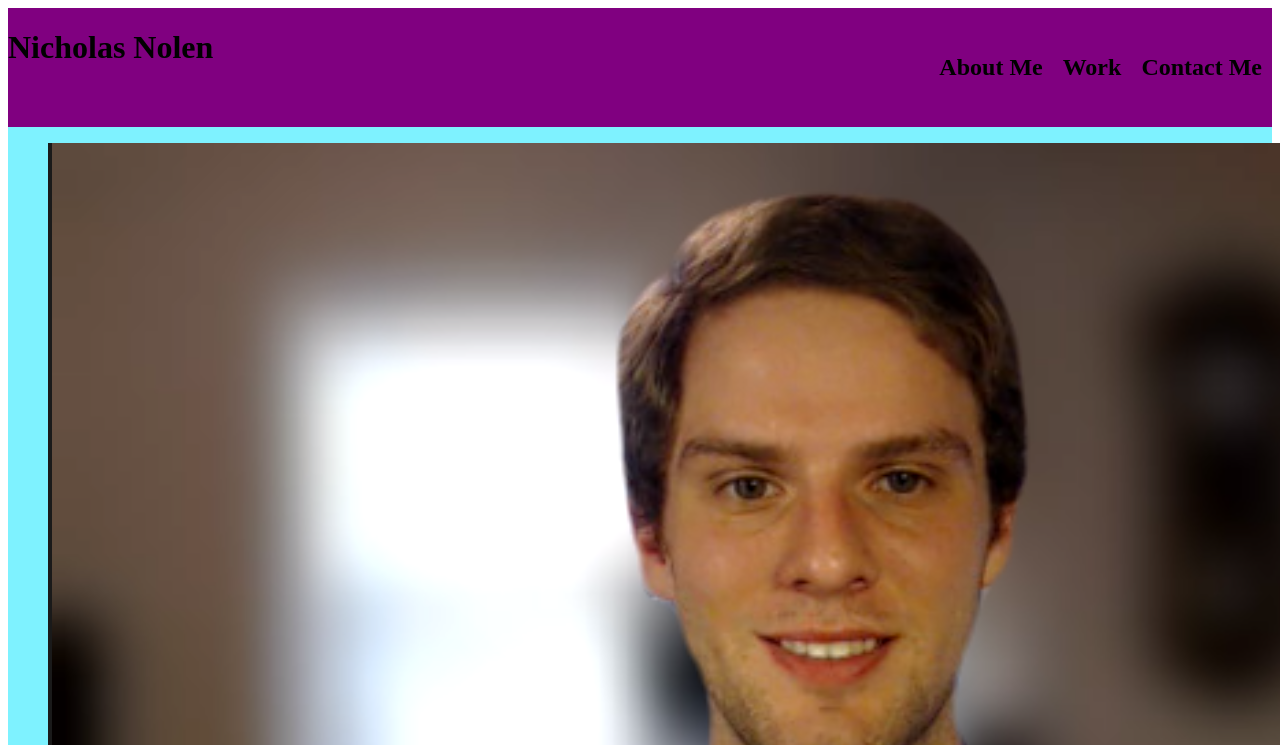
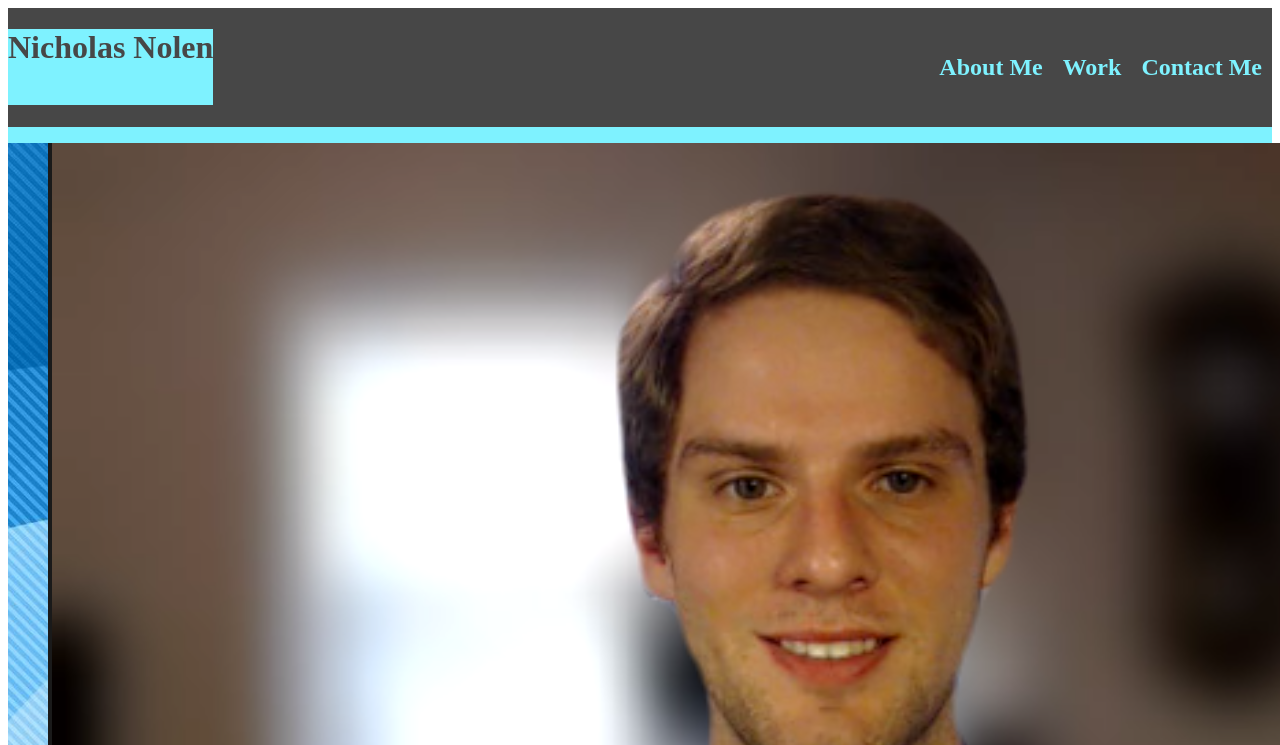
Before and after one commit to nicnolen/Professional-Portfolio, a plain HTML site: page index.html in a window 1280 px wide. Shown: the top 745 px of the page. Drawn offline with Linux system fonts and the light colour scheme.

Commit message:
added style colors to the header

```diff
--- a/assets/css/style.css
+++ b/assets/css/style.css
@@ -15,22 +15,40 @@ Universal Selectors
 
 /* SiteWide Styles */
 /* Style the Header */
-header {
+/* Style the Title Bar */
+.title-bar {
+    display: flex;
+    justify-content: space-between;
     background-color: var(--secondary-color);
+} /* Makes the header and nav (block elements) inline elements and spaces them apart equally */
 
-}
-
-header h1 {
+/* Style My Name */
+.name {
     background-color: var(--primary-color);
     color: var(--secondary-color);
 }
+/* Style the Navigation Links */
+.nav-links {
+    list-style-type: none;
+    display: flex;
+}
 
-header a {
+.nav-links li {
+    padding: 10px;
+}
+
+.nav-links li a {
     color: var(--primary-color);
+    text-decoration: none;
+}
+
+.nav-links li a:hover {
+    color: rgb(33, 165, 33);
 }
 /* Utility Classes */
 
 /* Specific Classes */
+
 /* Style the Hero */
 .hero {
     background-image: url(../images/bg-img.jpg);
--- a/index.html
+++ b/index.html
@@ -4,37 +4,12 @@
     <meta charset="UTF-8">
     <meta http-equiv="X-UA-Compatible" content="IE=edge">
     <meta name="viewport" content="width=device-width, initial-scale=1.0">
-    <!-- <link rel="stylesheet" href="assets/css/style.css"> -->
+    <link rel="stylesheet" href="assets/css/style.css">
     <title>Nicholas Nolen: Professional Portfolio</title>
-    <style>
-        .title-bar {
-            display: flex;
-            justify-content: space-between;
-        }
-
-        .nav-links {
-            list-style-type: none;
-            display: flex;
-        }
-
-        .nav-links li {
-            padding: 10px;
-            color: black;
-        }
-
-        .nav-links li a {
-            color: black;
-            text-decoration: none;
-        }
-
-        .nav-links li a:hover {
-            color: #7ef2ff;
-        }
-    </style>
 </head>
 <body>
     <div class="main" style="background-color: #7ef2ff;">
-        <header class="title-bar" style="background-color: purple">
+        <header class="title-bar">
             <h1 class="name">Nicholas Nolen</h1>
             <nav>
                 <ul class="nav-links">
```
